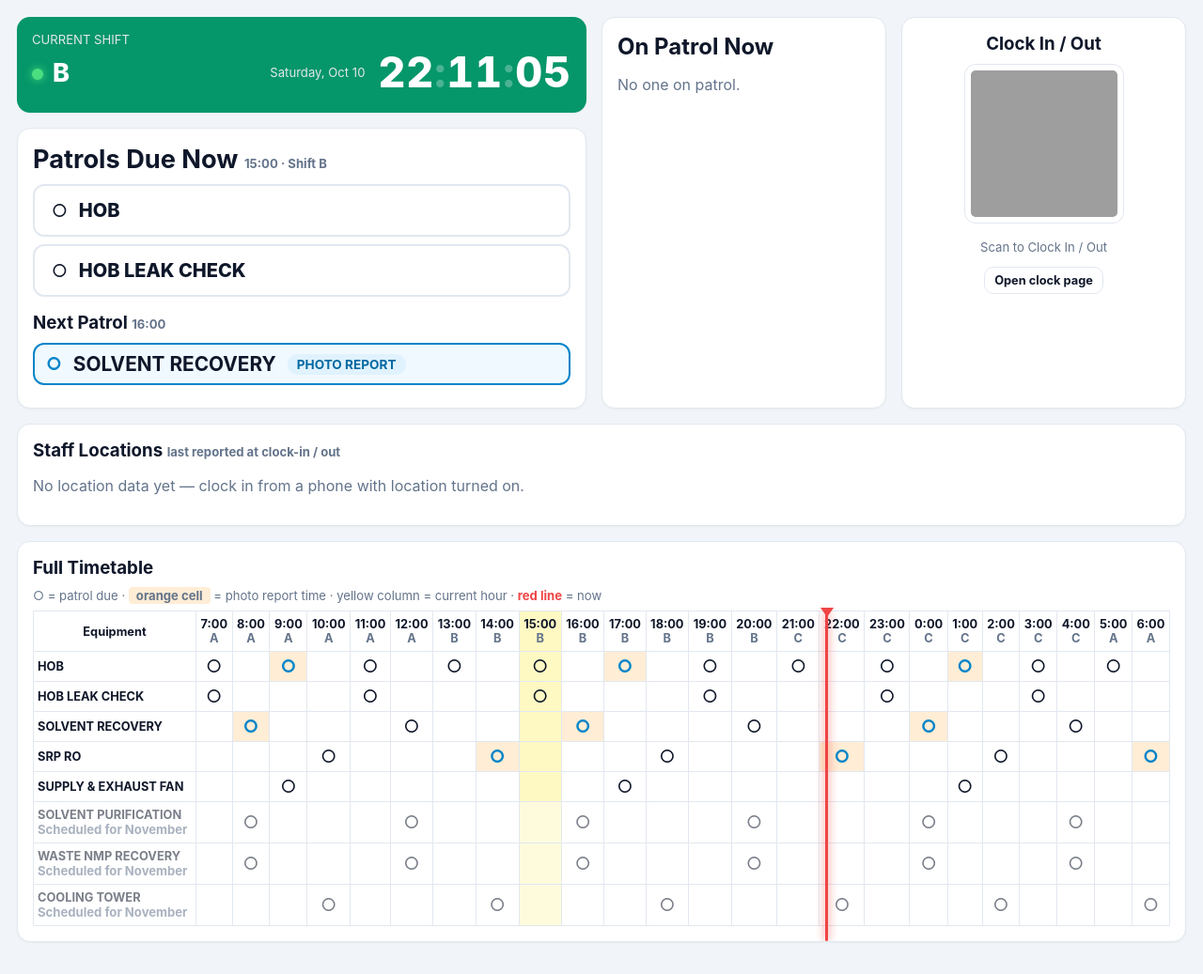
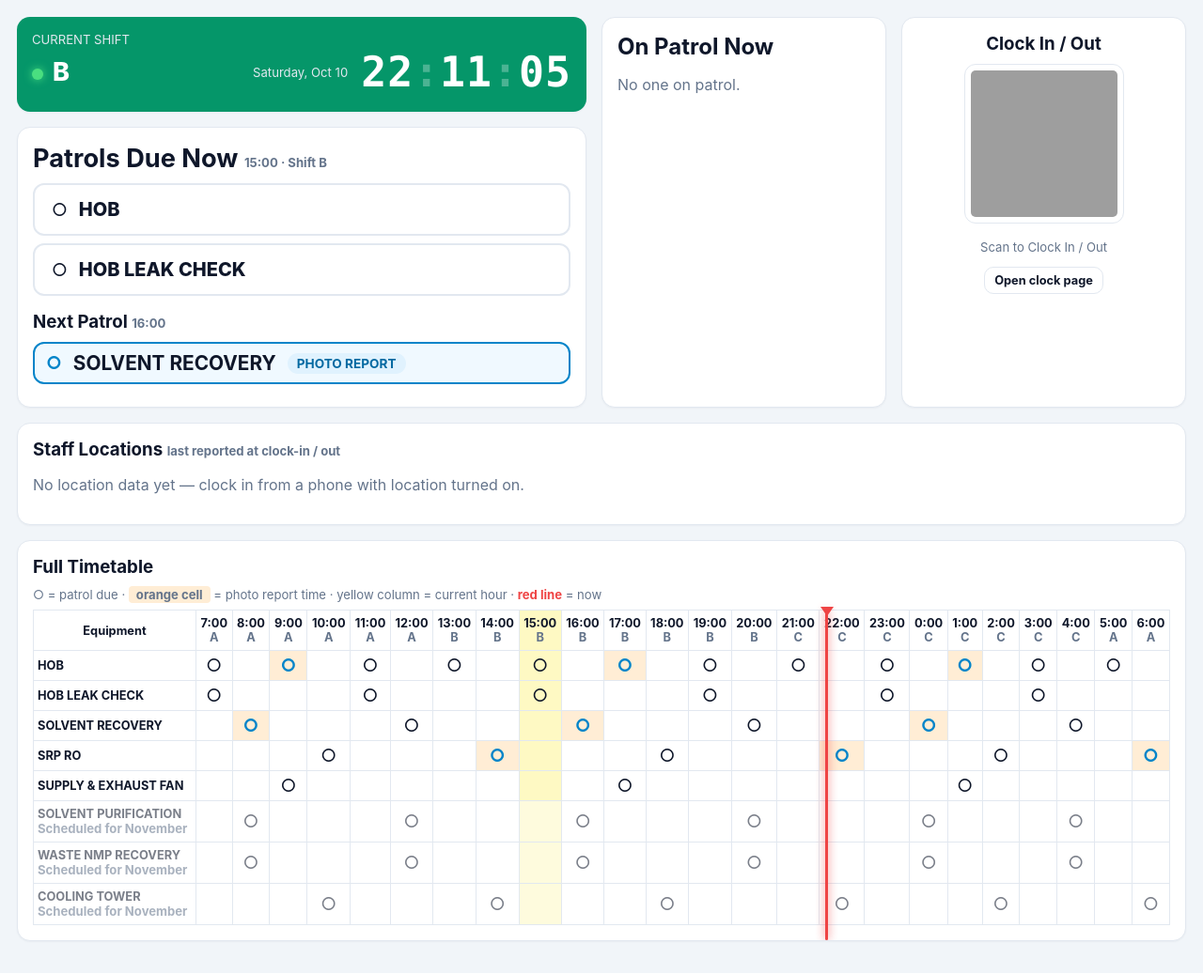
Before and after one commit to jungg181/patrol-timetable, a Flask app: page / in a window 1280 px wide. Shown: the part 57-1094 px from the top of the page at 94% size. Run offline with Flask 3, Linux system fonts and the light colour scheme; grey boxes are pictures that could not be loaded.

Commit message:
Monospace clock font

```diff
--- a/templates/dashboard.html
+++ b/templates/dashboard.html
@@ -13,7 +13,7 @@
     <div style="display:flex;align-items:center;gap:14px">
       <div style="font-size:1.7rem;font-weight:800"><span class="livedot blink"></span>{{ shift.name if shift else '—' }}</div>
       <div class="small" style="color:#e2e8f0;margin-left:auto">{{ now.strftime('%A, %b %d') }}</div>
-      <div class="clock" id="clock" style="font-size:2.8rem;font-variant-numeric:tabular-nums">--:--:--</div>
+      <div class="clock" id="clock" style="font-size:2.8rem;font-family:ui-monospace,SFMono-Regular,Menlo,Consolas,monospace;font-variant-numeric:tabular-nums">--:--:--</div>
     </div>
   </div>
   <div class="card due-now">
```
